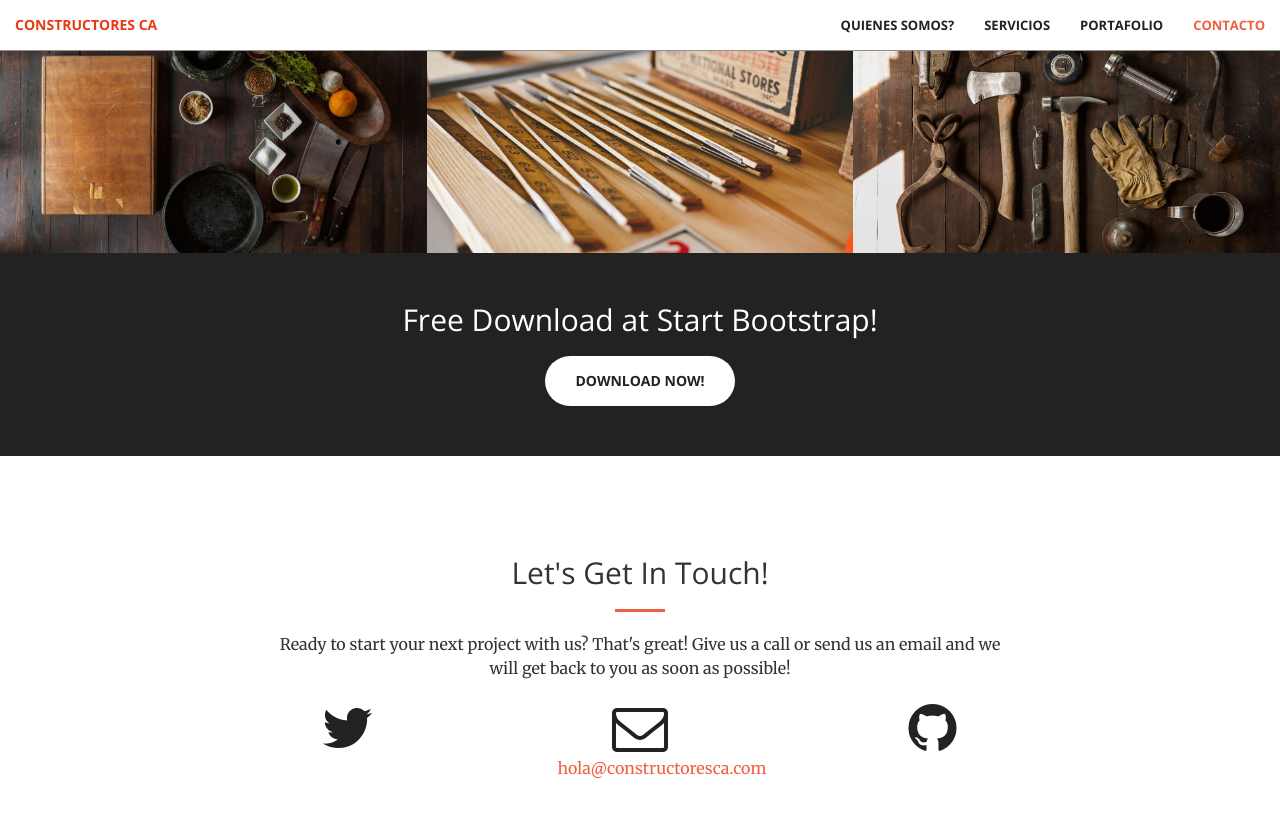
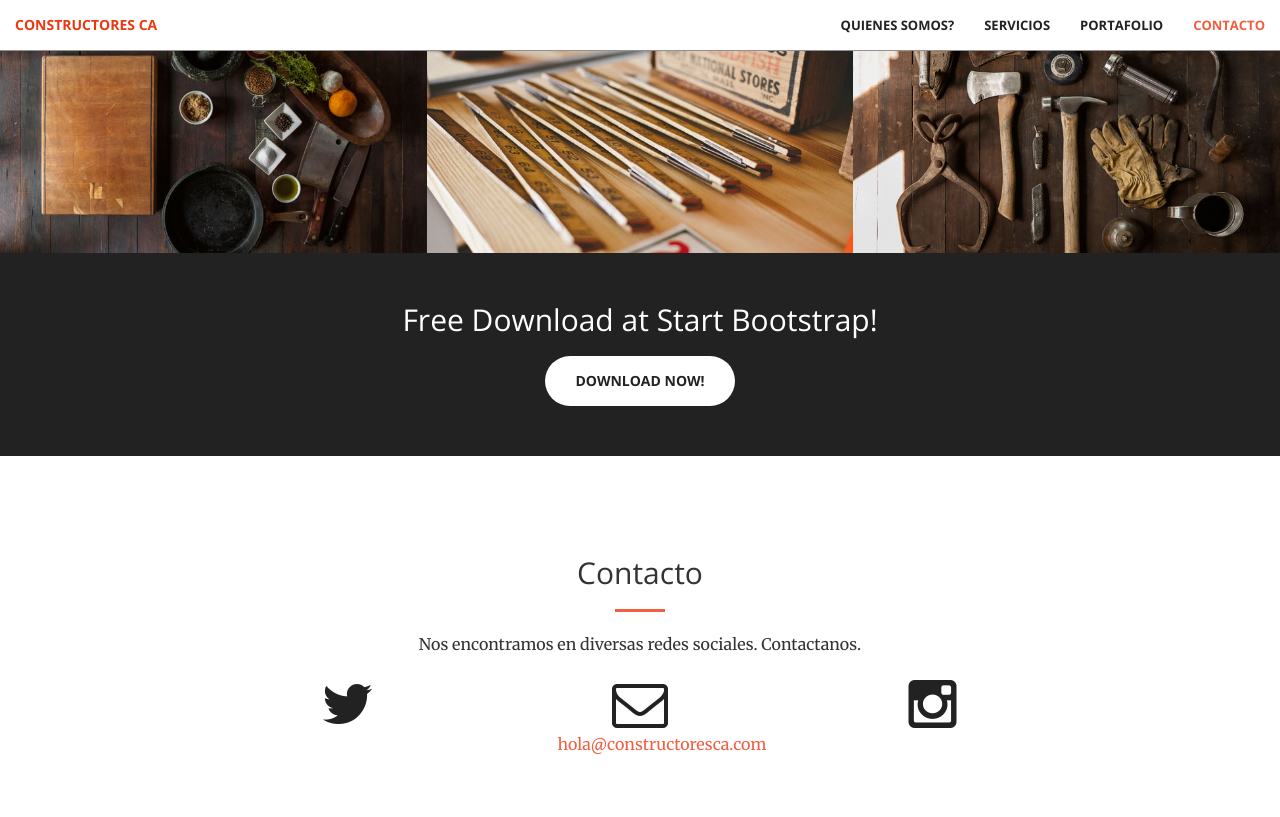
Before and after one commit to ConstructoresCA/constructoresca.com, a Jekyll site: the page built from index.html, in a window 1280 px wide and 900 px high, scrolled down 1981 px. Shown: the top 817 px of the window. Built offline with Jekyll 4.4.1, drawn with Linux system fonts in a browser that asks for light colours; some of the changed text lies outside the part shown.

Commit message:
Add initial translations.

```diff
--- a/_includes/contact.html
+++ b/_includes/contact.html
@@ -2,9 +2,9 @@
     <div class="container">
         <div class="row">
             <div class="col-lg-8 col-lg-offset-2 text-center">
-                <h2 class="section-heading">Let's Get In Touch!</h2>
+                <h2 class="section-heading">Contacto</h2>
                 <hr class="primary">
-                <p>Ready to start your next project with us? That's great! Give us a call or send us an email and we will get back to you as soon as possible!</p>
+                <p>Nos encontramos en diversas redes sociales. Contactanos.</p>
             </div>
         <div class="col-lg-2 col-lg-offset-2 text-center">
             <a href="https://twitter.com/{{ site.twitter_username }}">
@@ -19,9 +19,9 @@
             </a>
         </div>
         <div class="col-lg-2 col-lg-offset-1 text-center">
-            <a href="https://github.com/{{ site.github_username }}">
-            <i class="fa fa-github fa-3x wow bounceIn" data-wow-delay=".1s"></i>
-                <p>{{ site.github_username }}</p>
+            <a href="$">
+            <i class="fa fa-instagram fa-3x wow bounceIn" data-wow-delay=".1s"></i>
+                <p>{{ site.instagram_username }}</p>
             </a>
         </div>
 
--- a/_includes/head.html
+++ b/_includes/head.html
@@ -1,12 +1,11 @@
 <head>
-
     <meta charset="utf-8">
     <meta http-equiv="X-UA-Compatible" content="IE=edge">
     <meta name="viewport" content="width=device-width, initial-scale=1">
     <meta name="description" content="">
     <meta name="author" content="">
 
-    <title>Creative - Start Bootstrap Theme</title>
+    <title>{{ site.title }}</title>
 
     <!-- Bootstrap Core CSS -->
     <link rel="stylesheet" href="css/bootstrap.min.css" type="text/css">
@@ -22,11 +21,4 @@
     <!-- Custom CSS -->
     <link rel="stylesheet" href="css/main.css" type="text/css">
 
-    <!-- HTML5 Shim and Respond.js IE8 support of HTML5 elements and media queries -->
-    <!-- WARNING: Respond.js doesn't work if you view the page via file:// -->
-    <!--[if lt IE 9]>
-        <script src="https://oss.maxcdn.com/libs/html5shiv/3.7.0/html5shiv.js"></script>
-        <script src="https://oss.maxcdn.com/libs/respond.js/1.4.2/respond.min.js"></script>
-    <![endif]-->
-
 </head>
--- a/_includes/header.html
+++ b/_includes/header.html
@@ -1,10 +1,10 @@
 <header>
     <div class="header-content">
         <div class="header-content-inner">
-            <h1>Your Favorite Source of Free Bootstrap Themes</h1>
+            <h1>Constructures CA</h1>
             <hr>
             <p>Start Bootstrap can help you build better websites using the Bootstrap CSS framework! Just download your template and start going, no strings attached!</p>
-            <a href="#about" class="btn btn-primary btn-xl page-scroll">Find Out More</a>
+            <a href="#about" class="btn btn-primary btn-xl page-scroll">Leer mas</a>
         </div>
     </div>
 </header>
```
